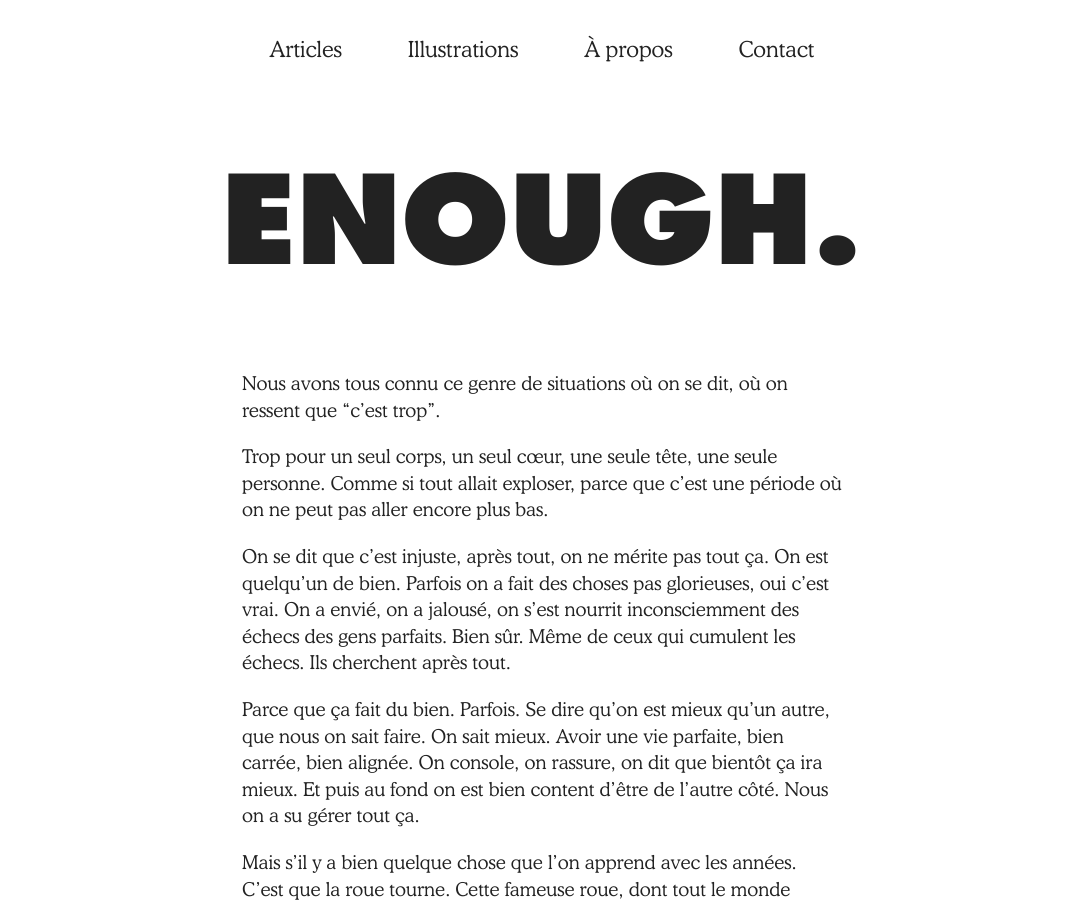
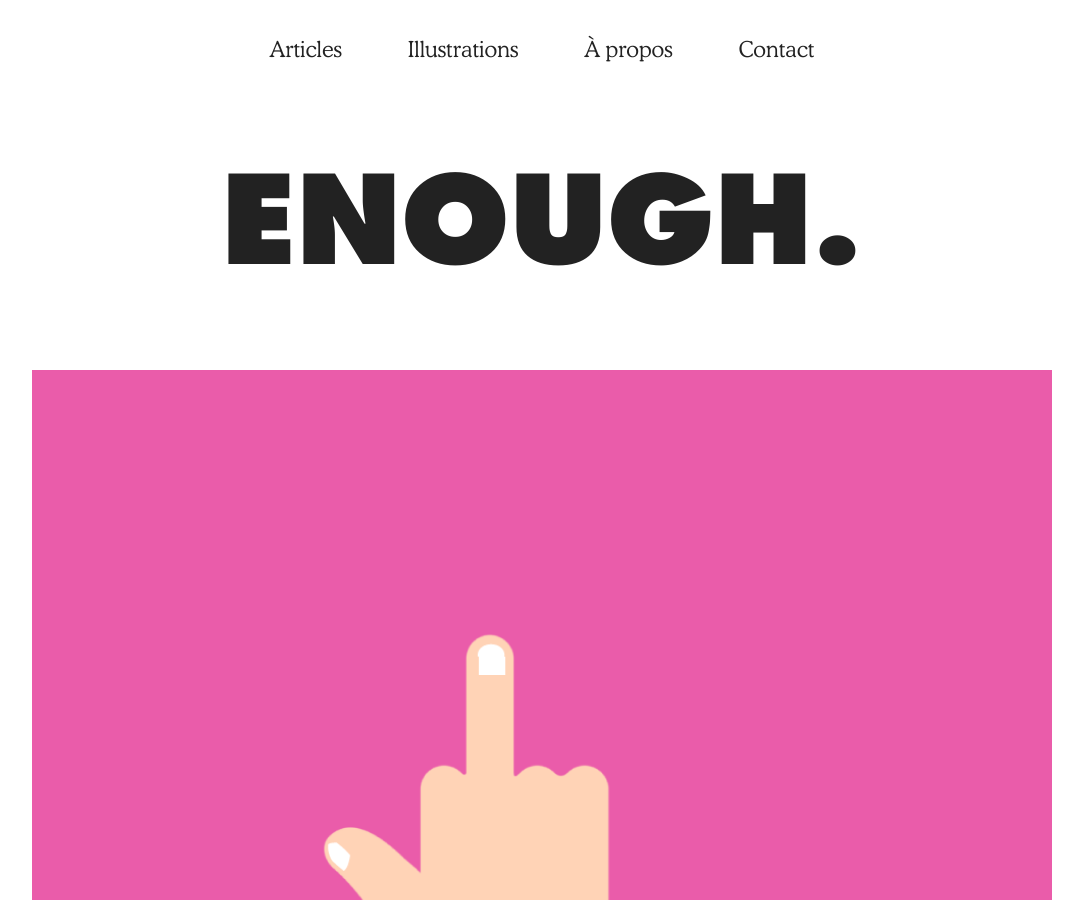
Before and after one commit to yulek-emc/website, a Jekyll site: the page built from _articles/enough.md, in a window 1280 px wide and 900 px high. Shown: the whole window, without its empty margins (98-1181 px from the left). Built offline with Jekyll 4.4.1, drawn with Linux system fonts in a browser that asks for light colours; a script that is not in the unit is left out.

Commit message:
Update Articles “enough”

```diff
--- a/_articles/enough.md
+++ b/_articles/enough.md
@@ -4,6 +4,13 @@ title: ENOUGH.
 date: 2018-11-25T16:39:03.843Z
 cover-image: /assets/uploads/rose2.png
 article-content: >-
+
+
+  ![](/assets/uploads/doigt.png)
+
+
+
+
   Nous avons tous connu ce genre de situations où on se dit, où on ressent que
   “c’est trop”.
 
```
